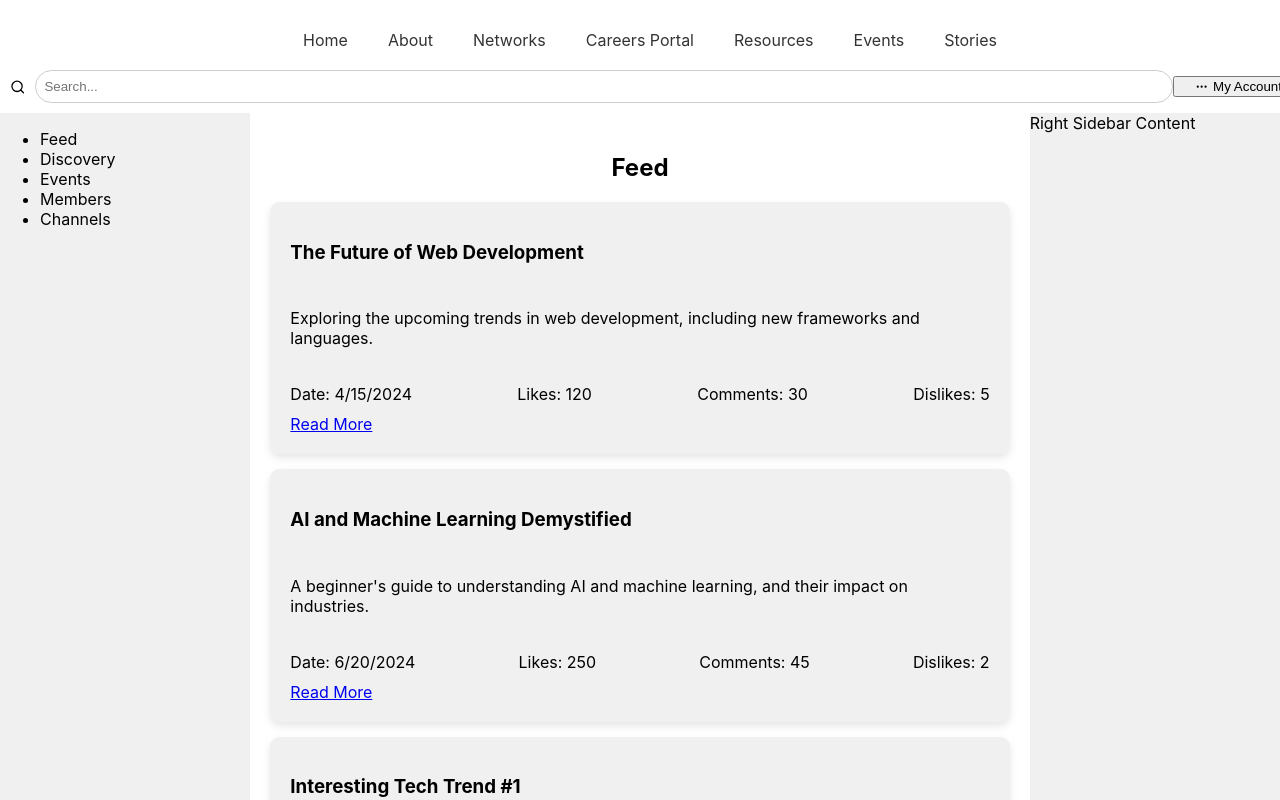
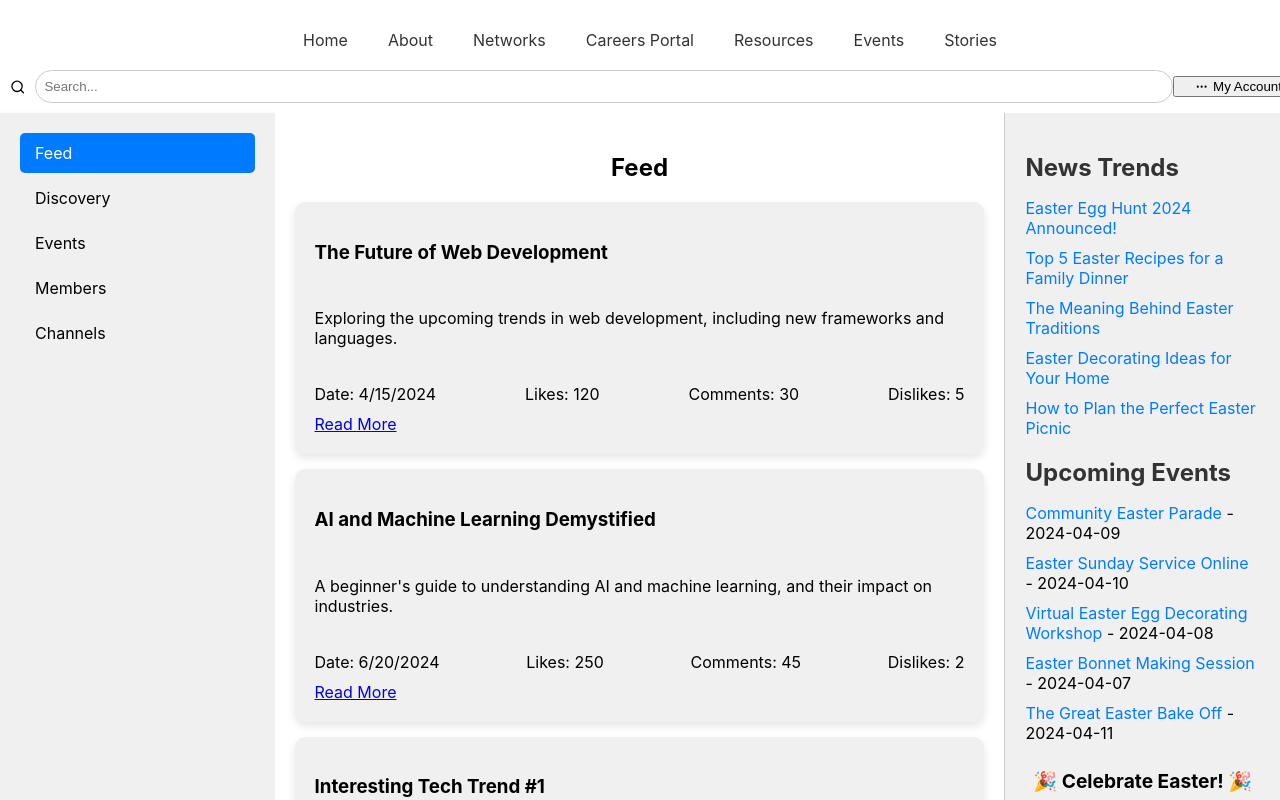
Before and after one commit to Joshua-Coded/ALU-Social-Network, a React (Create React App) app in the folder frontend/: page /dashboard in a window 1280 px wide. Shown: the top 800 px of the page. Built offline with nearby package versions, Linux system fonts and the light colour scheme.

Commit message:
some cool style

```diff
--- a/frontend/src/components/Dashboard/LeftSidebar.css
+++ b/frontend/src/components/Dashboard/LeftSidebar.css
@@ -1,28 +1,33 @@
+/* LeftSidebar.css */
 .left-sidebar {
     width: 250px;
-    /* Adjust width as needed */
-    background-color: #f0f0f0;
-    padding: 20px;
+    /* Adjust width as necessary */
+    background-color: #f8f9fa;
     height: 100vh;
     /* Full height */
-    box-sizing: border-box;
-}
-
-.left-sidebar h3 {
-    margin-top: 0;
+    box-shadow: 0 2px 5px rgba(0, 0, 0, 0.1);
+    padding: 20px;
 }
 
 .sidebar-links {
-    list-style-type: none;
+    list-style: none;
     padding: 0;
+    margin: 0;
 }
 
 .sidebar-links li {
-    margin-bottom: 10px;
+    padding: 10px 15px;
+    margin-bottom: 5px;
+    cursor: pointer;
+    border-radius: 5px;
+    transition: background-color 0.3s ease;
 }
 
-.sidebar-links li a {
-    text-decoration: none;
-    color: #333;
-    /* Dark text color for better readability */
+.sidebar-links li:hover {
+    background-color: #e9ecef;
 }
+
+.sidebar-links li.active {
+    background-color: #007bff;
+    color: white;
+}
--- a/frontend/src/components/Dashboard/LeftSidebar.js
+++ b/frontend/src/components/Dashboard/LeftSidebar.js
@@ -1,18 +1,43 @@
 import React from 'react';
 import { useDashboard } from '../context/DashboardContext';
+import './LeftSidebar.css'; // Import the CSS file here
 
 const LeftSidebar = () => {
-    const { setCurrentView } = useDashboard();
+    const { currentView, setCurrentView } = useDashboard(); // Assuming you have a way to get the current view as well
 
     return (
         <div className="left-sidebar">
             <ul className="sidebar-links">
-
-                <li onClick={() => setCurrentView('Feed')}>Feed</li>
-                <li onClick={() => setCurrentView('Discovery')}>Discovery</li>
-                <li onClick={() => setCurrentView('Events')}>Events</li>
-                <li onClick={() => setCurrentView('Members')}>Members</li>
-                <li onClick={() => setCurrentView('Channels')}>Channels</li>
+                <li
+                    className={currentView === 'Feed' ? 'active' : ''}
+                    onClick={() => setCurrentView('Feed')}
+                >
+                    Feed
+                </li>
+                <li
+                    className={currentView === 'Discovery' ? 'active' : ''}
+                    onClick={() => setCurrentView('Discovery')}
+                >
+                    Discovery
+                </li>
+                <li
+                    className={currentView === 'Events' ? 'active' : ''}
+                    onClick={() => setCurrentView('Events')}
+                >
+                    Events
+                </li>
+                <li
+                    className={currentView === 'Members' ? 'active' : ''}
+                    onClick={() => setCurrentView('Members')}
+                >
+                    Members
+                </li>
+                <li
+                    className={currentView === 'Channels' ? 'active' : ''}
+                    onClick={() => setCurrentView('Channels')}
+                >
+                    Channels
+                </li>
             </ul>
         </div>
     );
--- /dev/null
+++ b/frontend/src/components/Dashboard/RightSidebar.css
@@ -0,0 +1,52 @@
+.right-sidebar {
+    border-left: 1px solid #ccc;
+    padding: 20px;
+    min-height: 100vh;
+    width: 250px;
+    /* Adjust the width as needed */
+    background-color: #f9f9f9;
+    /* Light background */
+}
+
+.right-sidebar h2 {
+    color: #333;
+    margin-bottom: 15px;
+}
+
+.right-sidebar ul {
+    list-style-type: none;
+    padding: 0;
+}
+
+.right-sidebar li {
+    margin-bottom: 10px;
+}
+
+.right-sidebar a {
+    color: #007bff;
+    text-decoration: none;
+}
+
+.animation-wrapper {
+    margin-top: 20px;
+    text-align: center;
+}
+
+.animated-element {
+    display: inline-block;
+    animation: moveUpDown 5s ease-in-out infinite;
+    font-size: 1.2rem;
+    font-weight: bold;
+}
+
+@keyframes moveUpDown {
+
+    0%,
+    100% {
+        transform: translateY(0);
+    }
+
+    50% {
+        transform: translateY(20px);
+    }
+}
--- a/frontend/src/components/Dashboard/RightSidebar.js
+++ b/frontend/src/components/Dashboard/RightSidebar.js
@@ -1,7 +1,50 @@
 import React from 'react';
+import './RightSidebar.css';
 
 const RightSidebar = () => {
-    return <div className="right-sidebar">Right Sidebar Content</div>;
+    const newsTrends = [
+        { title: 'Easter Egg Hunt 2024 Announced!', link: 'https://example.com/easter-egg-hunt' },
+        { title: 'Top 5 Easter Recipes for a Family Dinner', link: 'https://example.com/easter-recipes' },
+        { title: 'The Meaning Behind Easter Traditions', link: 'https://example.com/easter-traditions' },
+        { title: 'Easter Decorating Ideas for Your Home', link: 'https://example.com/easter-decorating' },
+        { title: 'How to Plan the Perfect Easter Picnic', link: 'https://example.com/easter-picnic' },
+        // Add more entries as needed
+    ];
+
+    const upcomingEvents = [
+        { name: 'Community Easter Parade', date: '2024-04-09', link: 'https://example.com/easter-parade' },
+        { name: 'Easter Sunday Service Online', date: '2024-04-10', link: 'https://example.com/easter-service' },
+        { name: 'Virtual Easter Egg Decorating Workshop', date: '2024-04-08', link: 'https://example.com/easter-egg-decorating' },
+        { name: 'Easter Bonnet Making Session', date: '2024-04-07', link: 'https://example.com/easter-bonnet-session' },
+        { name: 'The Great Easter Bake Off', date: '2024-04-11', link: 'https://example.com/easter-bake-off' },
+        // Add more entries as needed
+    ];
+
+    return (
+        <div className="right-sidebar">
+            <h2>News Trends</h2>
+            <ul>
+                {newsTrends.map((news, index) => (
+                    <li key={index}>
+                        <a href={news.link} target="_blank" rel="noopener noreferrer">{news.title}</a>
+                    </li>
+                ))}
+            </ul>
+
+            <h2>Upcoming Events</h2>
+            <ul>
+                {upcomingEvents.map((event, index) => (
+                    <li key={index}>
+                        <a href={event.link} target="_blank" rel="noopener noreferrer">{event.name}</a> - {event.date}
+                    </li>
+                ))}
+            </ul>
+
+            <div className="animation-wrapper">
+                <div className="animated-element">🎉 Celebrate Easter! 🎉</div>
+            </div>
+        </div>
+    );
 };
 
 export default RightSidebar;
```
